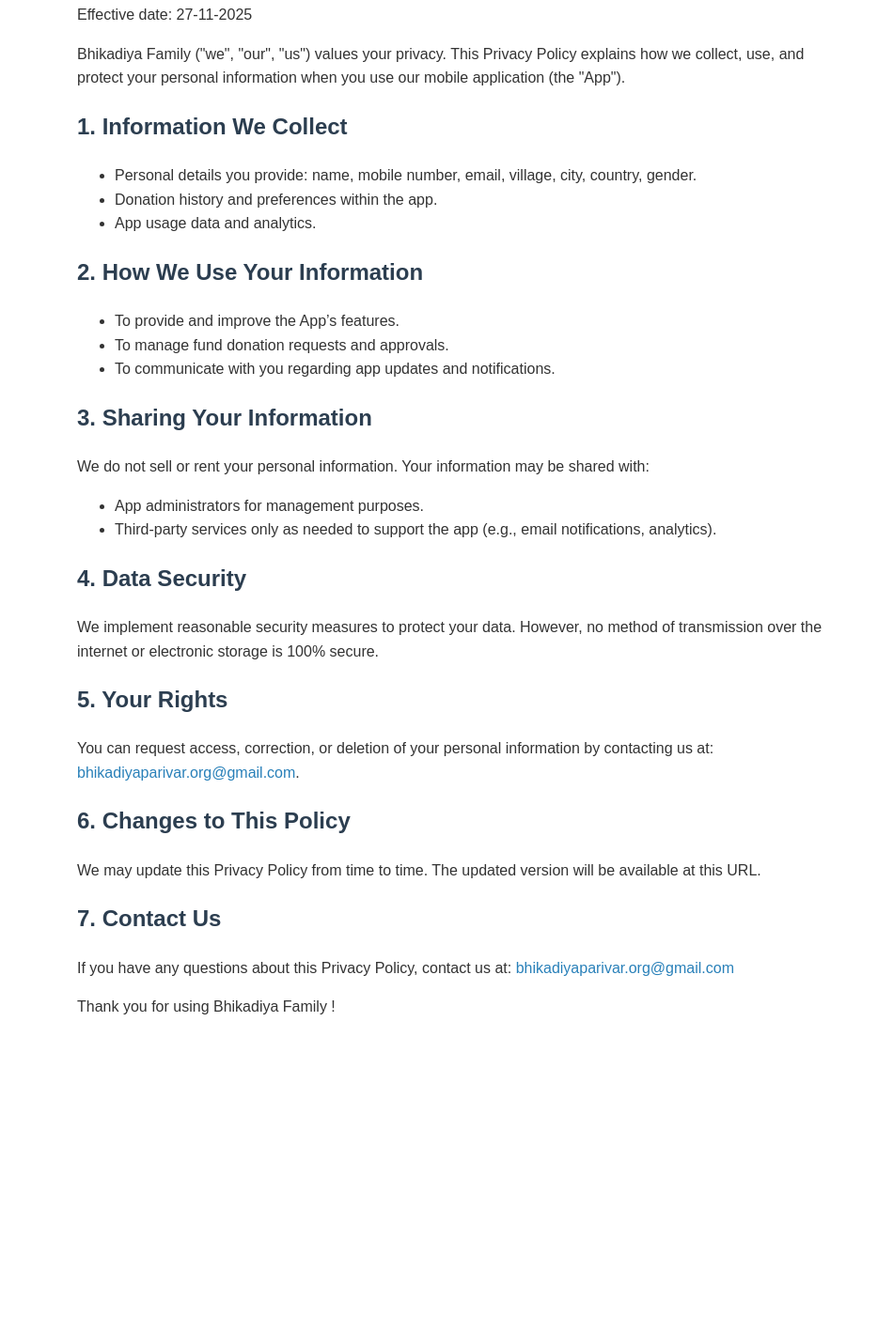
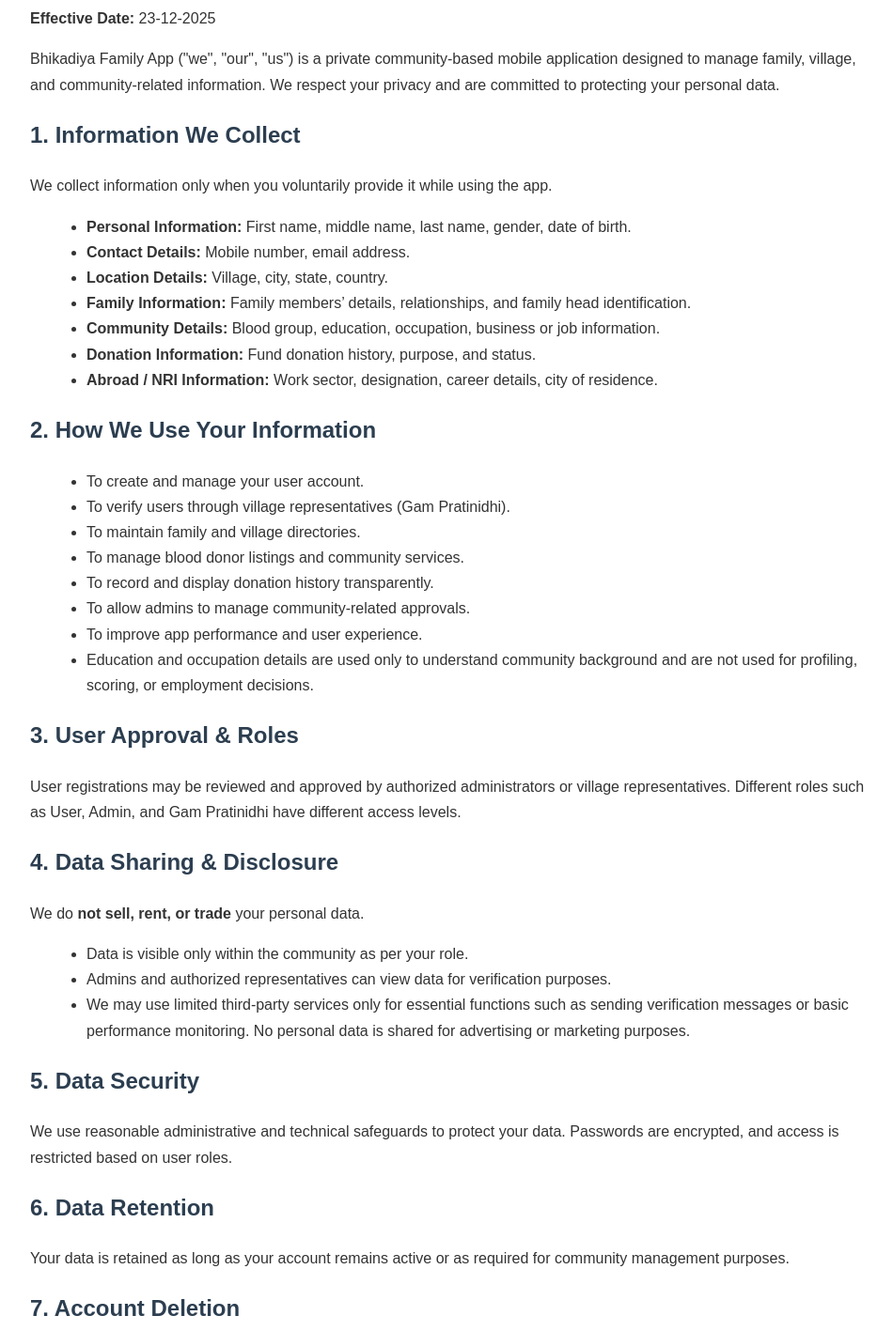
Before and after one commit to krish902/bhikadiya-privacy, a plain HTML site: page index.html in a window 1280 px wide. Shown: the part 91-1508 px from the top of the page at 94% size, without its empty margins (158-1108 px from the left). Before the commit the page ends 1196 px from the top, so only its background shows below. Drawn offline with Linux system fonts and the light colour scheme.

Commit message:
Update index.html

```diff
--- a/index.html
+++ b/index.html
@@ -1,58 +1,119 @@
 <!DOCTYPE html>
 <html lang="en">
 <head>
-  <meta charset="UTF-8">
-  <meta name="viewport" content="width=device-width, initial-scale=1.0">
-  <title>Privacy Policy - [Your App Name]</title>
+  <meta charset="UTF-8" />
+  <meta name="viewport" content="width=device-width, initial-scale=1.0" />
+  <title>Privacy Policy – Bhikadiya Family App</title>
   <style>
-    body { font-family: Arial, sans-serif; line-height: 1.6; margin: 20px; padding: 0; color: #333; }
+    body { font-family: Arial, sans-serif; line-height: 1.7; margin: 20px; color: #333; }
     h1, h2 { color: #2c3e50; }
-    a { color: #2980b9; text-decoration: none; }
-    a:hover { text-decoration: underline; }
-    .container { max-width: 800px; margin: auto; }
+    ul { margin-left: 20px; }
+    .container { max-width: 900px; margin: auto; }
   </style>
 </head>
 <body>
 <div class="container">
+
 <h1>Privacy Policy</h1>
-    <p>Effective date: 27-11-2025</p>
+<p><strong>Effective Date:</strong> 23-12-2025</p>
 
-    <p>Bhikadiya Family ("we", "our", "us") values your privacy. This Privacy Policy explains how we collect, use, and protect your personal information when you use our mobile application (the "App").</p>
+<p>
+Bhikadiya Family App ("we", "our", "us") is a private community-based mobile application
+designed to manage family, village, and community-related information.
+We respect your privacy and are committed to protecting your personal data.
+</p>
 
 <h2>1. Information We Collect</h2>
+<p>We collect information only when you voluntarily provide it while using the app.</p>
+
 <ul>
-      <li>Personal details you provide: name, mobile number, email, village, city, country, gender.</li>
-      <li>Donation history and preferences within the app.</li>
-      <li>App usage data and analytics.</li>
+  <li><strong>Personal Information:</strong> First name, middle name, last name, gender, date of birth.</li>
+  <li><strong>Contact Details:</strong> Mobile number, email address.</li>
+  <li><strong>Location Details:</strong> Village, city, state, country.</li>
+  <li><strong>Family Information:</strong> Family members’ details, relationships, and family head identification.</li>
+  <li><strong>Community Details:</strong> Blood group, education, occupation, business or job information.</li>
+  <li><strong>Donation Information:</strong> Fund donation history, purpose, and status.</li>
+  <li><strong>Abroad / NRI Information:</strong> Work sector, designation, career details, city of residence.</li>
 </ul>
 
 <h2>2. How We Use Your Information</h2>
 <ul>
-      <li>To provide and improve the App’s features.</li>
-      <li>To manage fund donation requests and approvals.</li>
-      <li>To communicate with you regarding app updates and notifications.</li>
+  <li>To create and manage your user account.</li>
+  <li>To verify users through village representatives (Gam Pratinidhi).</li>
+  <li>To maintain family and village directories.</li>
+  <li>To manage blood donor listings and community services.</li>
+  <li>To record and display donation history transparently.</li>
+  <li>To allow admins to manage community-related approvals.</li>
+  <li>To improve app performance and user experience.</li>
+  <li>
+      Education and occupation details are used only to understand community background and are not used for profiling, scoring, or employment decisions.
+  </li>
+
 </ul>
 
-    <h2>3. Sharing Your Information</h2>
-    <p>We do not sell or rent your personal information. Your information may be shared with:</p>
+<h2>3. User Approval & Roles</h2>
+<p>
+User registrations may be reviewed and approved by authorized administrators or village representatives.
+Different roles such as User, Admin, and Gam Pratinidhi have different access levels.
+</p>
+
+<h2>4. Data Sharing & Disclosure</h2>
+<p>
+We do <strong>not sell, rent, or trade</strong> your personal data.
+</p>
+
 <ul>
-      <li>App administrators for management purposes.</li>
-      <li>Third-party services only as needed to support the app (e.g., email notifications, analytics).</li>
+  <li>Data is visible only within the community as per your role.</li>
+  <li>Admins and authorized representatives can view data for verification purposes.</li>
+  <li>
+      We may use limited third-party services only for essential functions such as sending verification messages or basic performance monitoring.
+      No personal data is shared for advertising or marketing purposes.
+</li>
+
 </ul>
 
-    <h2>4. Data Security</h2>
-    <p>We implement reasonable security measures to protect your data. However, no method of transmission over the internet or electronic storage is 100% secure.</p>
+<h2>5. Data Security</h2>
+<p>
+We use reasonable administrative and technical safeguards to protect your data.
+Passwords are encrypted, and access is restricted based on user roles.
+</p>
 
-    <h2>5. Your Rights</h2>
-    <p>You can request access, correction, or deletion of your personal information by contacting us at: <a href="mailto:bhikadiyaparivar.org@gmail.com">bhikadiyaparivar.org@gmail.com</a>.</p>
+<h2>6. Data Retention</h2>
+<p>
+Your data is retained as long as your account remains active or as required for community management purposes.
+</p>
 
-    <h2>6. Changes to This Policy</h2>
-    <p>We may update this Privacy Policy from time to time. The updated version will be available at this URL.</p>
+<h2>7. Account Deletion</h2>
+<p>
+You may request deletion of your account at any time through the app or via our official deletion request page.
+Once approved, your personal data will be permanently removed from our systems.
+</p>
 
-    <h2>7. Contact Us</h2>
-    <p>If you have any questions about this Privacy Policy, contact us at: <a href="mailto:bhikadiyaparivar.org@gmail.com">bhikadiyaparivar.org@gmail.com</a></p>
+<h2>8. Children’s Privacy</h2>
+<p>
+Bhikadiya Family App is not designed for independent use by children.
+Any information related to minors is added only by a verified family head
+solely for family record and identification purposes.
+We do not allow children to create accounts or use the app independently.
+</p>
 
-    <p>Thank you for using Bhikadiya Family !</p>
+<h2>9. Changes to This Policy</h2>
+<p>
+We may update this Privacy Policy from time to time.
+Any changes will be posted on this page with an updated effective date.
+</p>
+
+<h2>10. Contact Us</h2>
+<p>
+For any questions or concerns regarding this Privacy Policy, please contact us:
+</p>
+
+<p>
+📧 <a href="mailto:bhikadiyaparivar.org@gmail.com">bhikadiyaparivar.org@gmail.com</a>
+</p>
+
+<p><strong>Thank you for trusting Bhikadiya Family App.</strong></p>
+
 </div>
 </body>
 </html>
```
Lines whose indentation alone changed are shown as unchanged.
